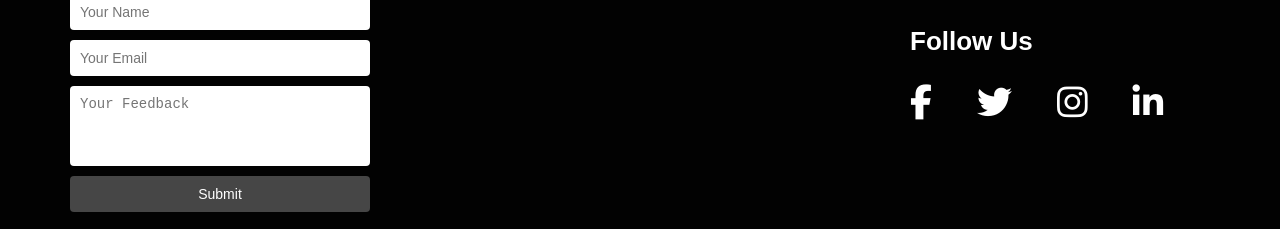
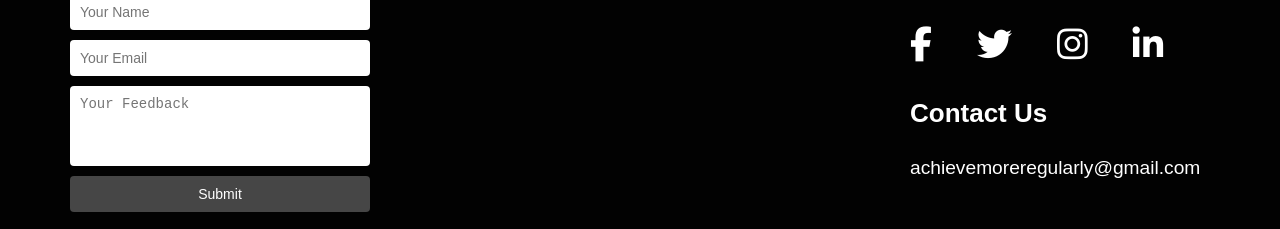
Before and after one commit to AdityaSrivastav5/DSA_Library, a React (Vite) app in the folder frontend/: page / in a window 1280 px wide. Shown: the part 1755-1984 px from the top of the page. Built offline with nearby package versions, Linux system fonts and the light colour scheme; no server answers.

Commit message:
Final Commit

```diff
--- a/frontend/src/components/Footer/Footer.css
+++ b/frontend/src/components/Footer/Footer.css
@@ -131,6 +131,14 @@
   color: #024061;
 }
 
+.contact{
+  padding-top: 35px;
+}
+
+.gmail{
+  font-size: larger;
+}
+
 
 
 .footer-bottom {
--- a/frontend/src/components/Footer/Footer.jsx
+++ b/frontend/src/components/Footer/Footer.jsx
@@ -95,6 +95,12 @@ const Footer = () => {
               <i className="fab fa-linkedin-in"></i>
             </a>
           </div>
+          <div className='contact'>
+            <h4>Contact Us</h4>
+            <div className='gmail'>
+              achievemoreregularly@gmail.com
+            </div>
+          </div>
         </div>
       </div>
 
```
